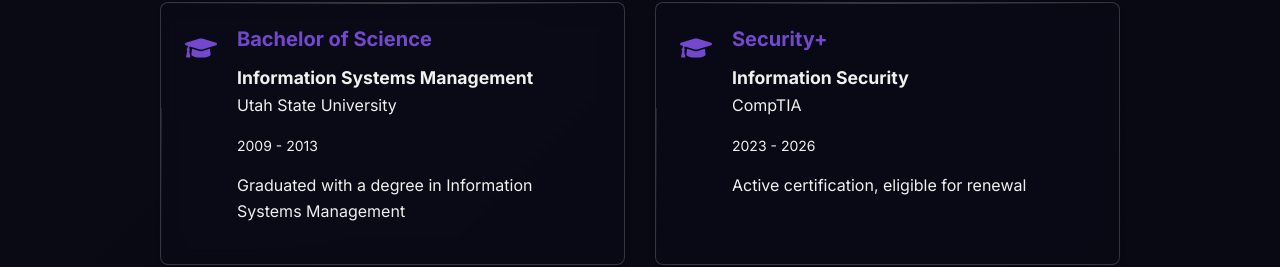
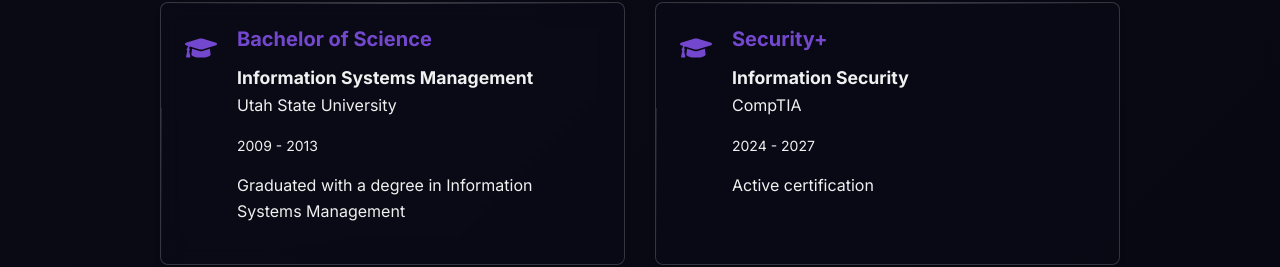
Before and after one commit to aarlint/arlint.dev, a React (Vite) app: page / in a window 1280 px wide. Shown: the part 4303-4570 px from the top of the page. Built offline with nearby package versions, Linux system fonts and the light colour scheme.

Commit message:
fix: update Security+ certification to correct dates (2024-2027)

```diff
--- a/src/data/data.js
+++ b/src/data/data.js
@@ -158,10 +158,10 @@ export const education = [
     degree: "Security+",
     field: "Information Security",
     location: "Online",
-    startDate: "2023",
-    endDate: "2026",
+    startDate: "2024",
+    endDate: "2027",
     achievements: [
-      "Active certification, eligible for renewal"
+      "Active certification"
     ]
   }
 ];
```
